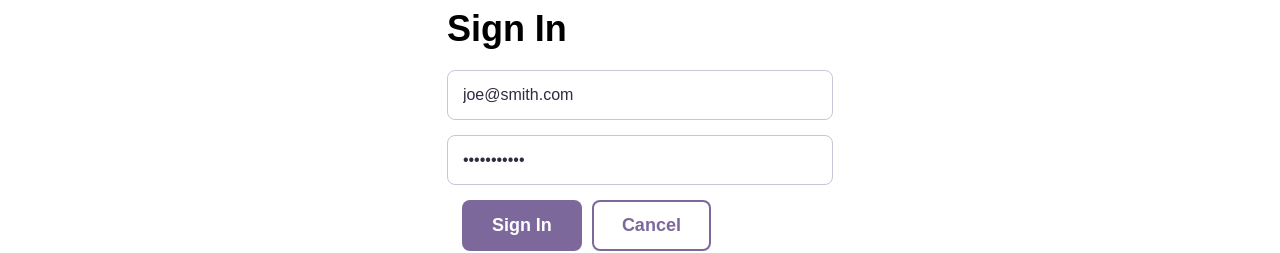
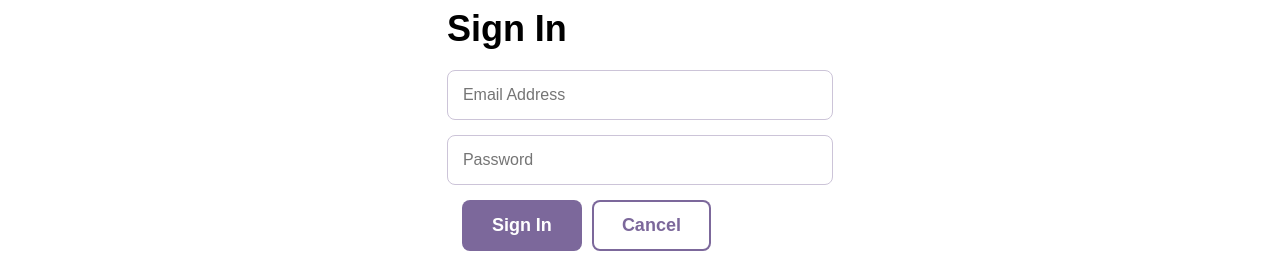
Before and after one commit to dilipagheda/full_stack_app_with_react_and_a_rest_api-v1, a React (Create React App) app in the folder client/: page /signin in a window 1280 px wide. Shown: the part 120-373 px from the top of the page. Built offline with nearby package versions, Linux system fonts and the light colour scheme.

Commit message:
Remove default values from SignIn component

```diff
--- a/client/src/components/UserSignIn.js
+++ b/client/src/components/UserSignIn.js
@@ -7,8 +7,8 @@ import ValidationErrors from './ValidationErrors';
 class UserSignIn extends Component {
 
     state = {
-        username:'joe@smith.com',
-        password:'joepassword',
+        username:'',
+        password:'',
     };
 
     handleUserNameChange = (event) => {
```
